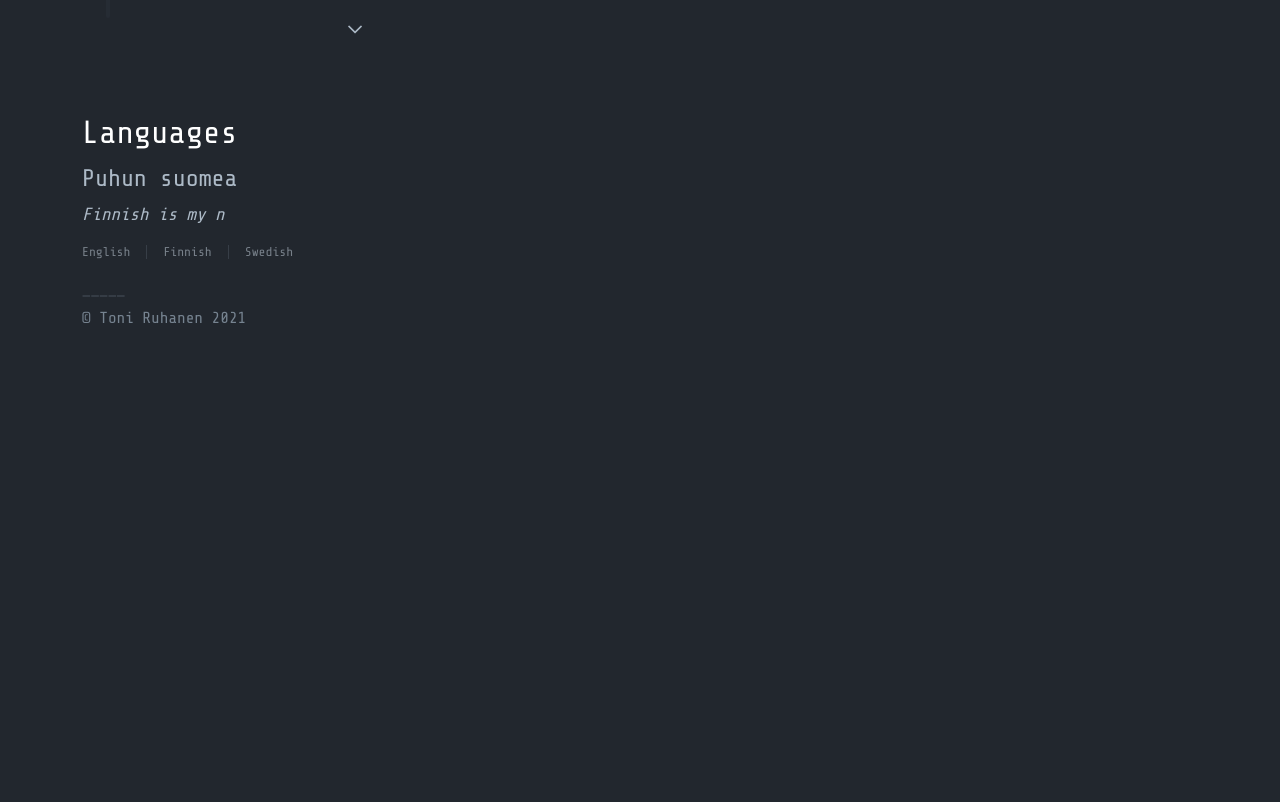
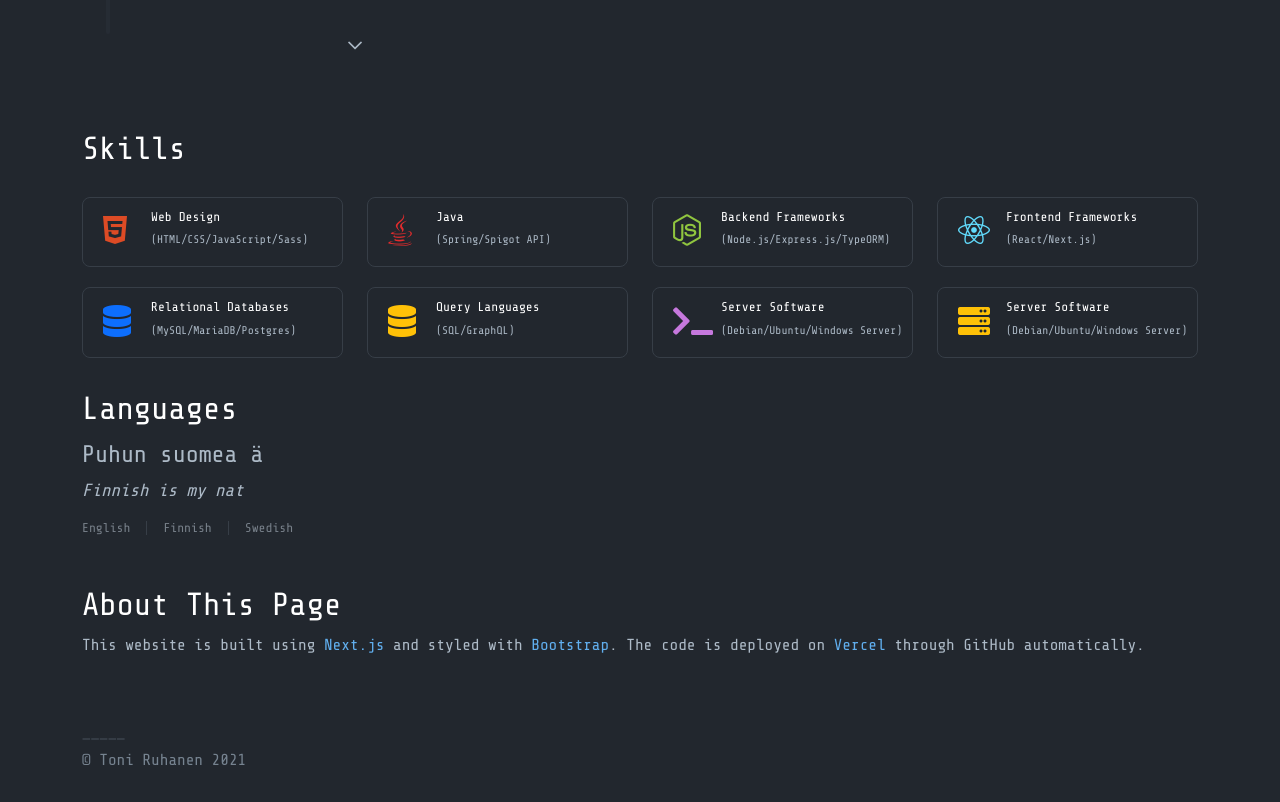
Before and after one commit to Torksi/ruhisfi, a Next.js app: page / in a window 1280 px wide. Shown: the part 1655-2457 px from the top of the page. Before the commit the page ends 2015 px from the top, so only its background shows below. Built offline with nearby package versions, Linux system fonts and the light colour scheme.

Commit message:
Changed animation timings and added ssh key

```diff
--- a/src/components/content/Experience.tsx
+++ b/src/components/content/Experience.tsx
@@ -7,7 +7,7 @@ const Experience = () => {
       <div className="row">
         <div className="col-md-6 mb-4">
           <h2>Work Experience</h2>
-          <Fade triggerOnce direction="down" duration={800}>
+          <Fade triggerOnce direction="down" duration={1200}>
             <ExperienceTree
               experience={[
                 {
@@ -51,7 +51,7 @@ const Experience = () => {
         </div>
         <div className="col-md-6 mb-4">
           <h2>Education</h2>
-          <Fade triggerOnce direction="down" duration={800}>
+          <Fade triggerOnce direction="down" duration={1200}>
             <ExperienceTree
               experience={[
                 {
--- a/src/components/content/Introduction.tsx
+++ b/src/components/content/Introduction.tsx
@@ -9,7 +9,7 @@ const Introduction = () => {
       <div className="content-section" id="introduction">
         <div className="row">
           <div className="col-md-5">
-            <Fade triggerOnce direction="left" duration={800}>
+            <Fade triggerOnce direction="left" duration={1200}>
               <Image
                 alt="Helsinki"
                 src={helsinkiPicture}
@@ -25,6 +25,7 @@ const Introduction = () => {
               programmer and a student at Haaga-Helia University of Applied
               Sciences studying Business Information Technology.
             </p>
+            <p />
           </div>
         </div>
       </div>
--- a/src/components/content/Languages.tsx
+++ b/src/components/content/Languages.tsx
@@ -40,11 +40,11 @@ const Languages = () => {
   };
 
   return (
-    <Fade triggerOnce>
-      <div className="content-section" id="languages">
-        <div className="row">
-          <div className="col-md-12">
-            <h2>Languages</h2>
+    <div className="content-section" id="languages">
+      <div className="row">
+        <div className="col-md-12">
+          <h2>Languages</h2>
+          <Fade triggerOnce duration={1200}>
             <LanguageCarousel />
             <p className="text-sm">
               {carouselPhrases.map((language) => {
@@ -55,10 +55,10 @@ const Languages = () => {
                 );
               })}
             </p>
-          </div>
+          </Fade>
         </div>
       </div>
-    </Fade>
+    </div>
   );
 };
 
--- /dev/null
+++ b/src/components/content/Skills.tsx
@@ -0,0 +1,68 @@
+import { Fade } from "react-awesome-reveal";
+import SkillsBadge from "../SkillsBadge";
+
+const Skills = () => {
+  return (
+    <div className="content-section">
+      <div className="row">
+        <div className="col-md-12">
+          <h2>Skills</h2>
+          <Fade triggerOnce duration={1200}>
+            <div className="row">
+              <SkillsBadge
+                name="Web Design"
+                description="(HTML/CSS/JavaScript/Sass)"
+                icon="fab fa-html5"
+                iconClass="text-logo-html"
+              />
+              <SkillsBadge
+                name="Java"
+                description="(Spring/Spigot API)"
+                icon="fab fa-java"
+                iconClass="text-logo-java"
+              />
+              <SkillsBadge
+                name="Backend Frameworks"
+                description="(Node.js/Express.js/TypeORM)"
+                icon="fab fa-node-js"
+                iconClass="text-logo-node"
+              />
+              <SkillsBadge
+                name="Frontend Frameworks"
+                description="(React/Next.js)"
+                icon="fab fa-react"
+                iconClass="text-logo-react"
+              />
+              <SkillsBadge
+                name="Relational Databases"
+                description="(MySQL/MariaDB/Postgres)"
+                icon="fas fa-database"
+                iconClass="text-primary"
+              />
+              <SkillsBadge
+                name="Query Languages"
+                description="(SQL/GraphQL)"
+                icon="fas fa-database"
+                iconClass="text-warning"
+              />
+              <SkillsBadge
+                name="Server Software"
+                description="(Debian/Ubuntu/Windows Server)"
+                icon="fas fa-terminal"
+                iconClass="text-purple"
+              />
+              <SkillsBadge
+                name="Server Software"
+                description="(Debian/Ubuntu/Windows Server)"
+                icon="fas fa-server"
+                iconClass="text-warning"
+              />
+            </div>
+          </Fade>
+        </div>
+      </div>
+    </div>
+  );
+};
+
+export default Skills;
--- /dev/null
+++ b/src/components/content/ThisPage.tsx
@@ -0,0 +1,32 @@
+const ThisPage = () => {
+  return (
+    <div className="content-section" id="introduction">
+      <div className="row">
+        <div className="col-md-16">
+          <h2>About This Page</h2>
+          <p>
+            This website is built using{" "}
+            <a href="https://nextjs.org/" target="_blank" rel="noreferrer">
+              Next.js
+            </a>{" "}
+            and styled with{" "}
+            <a
+              href="https://getbootstrap.com/"
+              target="_blank"
+              rel="noreferrer"
+            >
+              Bootstrap
+            </a>
+            . The code is deployed on{" "}
+            <a href="https://vercel.com/" target="_blank" rel="noreferrer">
+              Vercel
+            </a>{" "}
+            through GitHub automatically.
+          </p>
+        </div>
+      </div>
+    </div>
+  );
+};
+
+export default ThisPage;
--- a/src/pages/index.tsx
+++ b/src/pages/index.tsx
@@ -4,6 +4,8 @@ import Introduction from "../components/content/Introduction";
 import Languages from "../components/content/Languages";
 import Jumbotron from "../components/content/Jumbotron";
 import Experience from "../components/content/Experience";
+import Skills from "../components/content/Skills";
+import ThisPage from "../components/content/ThisPage";
 
 export default function Home() {
   return (
@@ -15,7 +17,9 @@ export default function Home() {
       <div className="container pt-2">
         <Introduction />
         <Experience />
+        <Skills />
         <Languages />
+        <ThisPage />
       </div>
     </>
   );
--- a/src/styles/App.scss
+++ b/src/styles/App.scss
@@ -199,6 +199,9 @@ a {
 
 .content-section {
   margin-top: 2rem;
+  &:last-of-type {
+    margin-bottom: 3rem;
+  }
 }
 
 .page-content {
@@ -332,6 +335,10 @@ a {
   color: #fff;
 }
 
+.text-purple {
+  color: $color-purple;
+}
+
 .bg-black {
   background-color: #333 !important;
 }
@@ -359,7 +366,7 @@ a {
 .social-media-icon {
   padding: 0.25rem;
   background-color: #fff;
-  border-radius: 2rem;
+  border-radius: 9999px;
   display: inline-block;
   width: 40px;
   height: 40px;
```
Also changed, not shown: public/ssh.txt (added).
